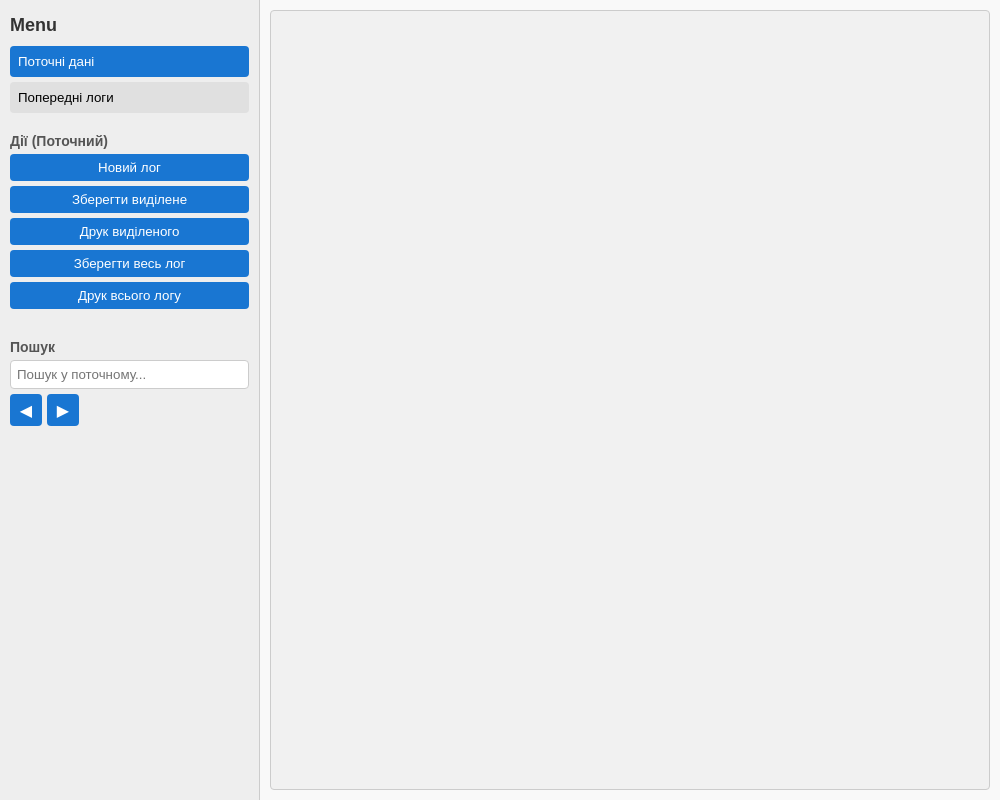
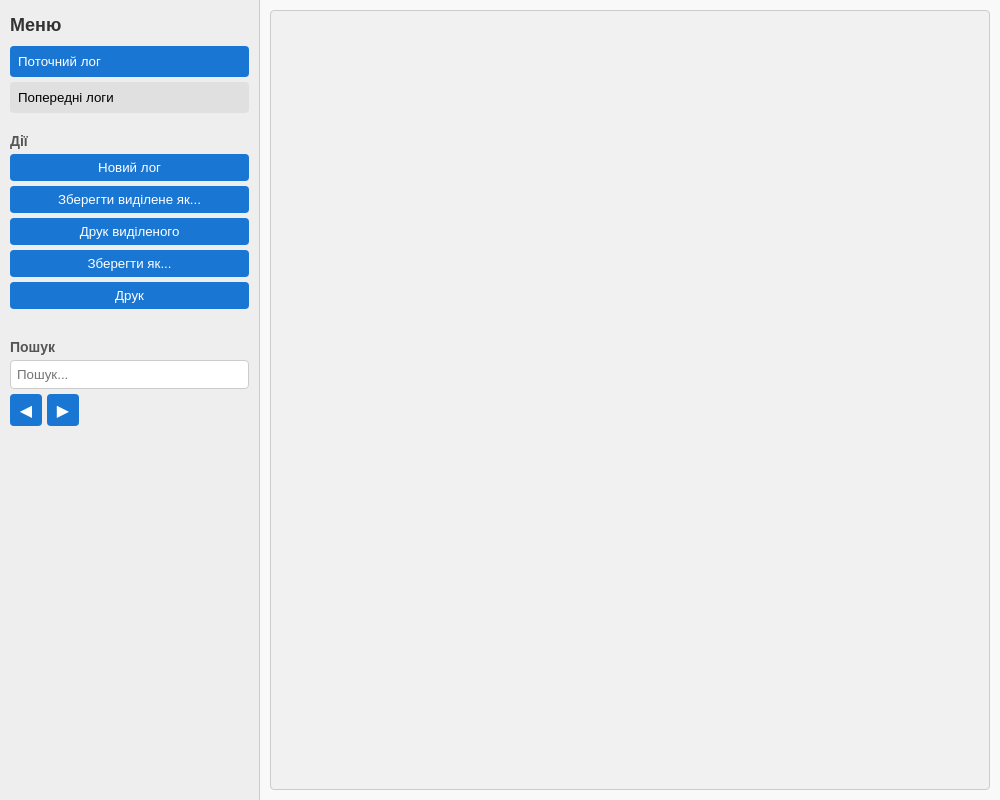
Before and after one commit to SemenSizov/ecs-virtual-printer, an Electron app: page index.html in a window 1000 px wide. Drawn offline with Linux system fonts and the light colour scheme; no server answers.

Commit message:
change labeling

```diff
--- a/index.html
+++ b/index.html
@@ -176,25 +176,25 @@
 <body>
     <!-- Sidebar -->
     <div id="sidebar">
-        <h2>Menu</h2>
+        <h2>Меню</h2>
         <div id="tabs">
-            <button id="tab-current" onclick="showTab('current')" class="active">Поточні дані</button>
+            <button id="tab-current" onclick="showTab('current')" class="active">Поточний лог</button>
             <button id="tab-history" onclick="showTab('history')">Попередні логи</button>
         </div>
 
         <div id="actions-current">
-            <h3>Дії (Поточний)</h3>
+            <h3>Дії</h3>
             <button onclick="newFile()">Новий лог</button>
-            <button onclick="saveSelection()">Зберегти виділене</button>
+            <button onclick="saveSelection()">Зберегти виділене як...</button>
             <button onclick="printSelection()">Друк виділеного</button>
-            <button onclick="saveAll()">Зберегти весь лог</button>
-            <button onclick="printAll()">Друк всього логу</button>
+            <button onclick="saveAll()">Зберегти як...</button>
+            <button onclick="printAll()">Друк</button>
         </div>
 
         <div id="actions-history" style="display:none;">
-            <h3>Дії (Історія)</h3>
-            <button onclick="printHistory()">Друк історії</button>
-            <button onclick="saveHistory()">Зберегти історію</button>
+            <h3>Дії</h3>
+            <button onclick="saveHistory()">Зберегти як...</button>
+            <button onclick="printHistory()">Друк</button>
         </div>
 
         <div id="search">
@@ -202,7 +202,7 @@
 
             <!-- Поточний -->
             <div id="search-current-wrapper">
-                <input type="text" id="search-current" placeholder="Пошук у поточному..." oninput="searchInCurrent()" />
+                <input type="text" id="search-current" placeholder="Пошук..." oninput="searchInCurrent()" />
                 <div class="search-controls" id="search-current-controls">
                     <button onclick="prevMatch('current')">◀</button>
                     <button onclick="nextMatch('current')">▶</button>
@@ -212,7 +212,7 @@
 
             <!-- Історія -->
             <div id="search-history-wrapper" style="display:none;">
-                <input type="text" id="search-box" placeholder="Пошук в історії..." oninput="searchInHistory()" />
+                <input type="text" id="search-box" placeholder="Пошук..." oninput="searchInHistory()" />
                 <div class="search-controls" id="search-history-controls">
                     <button onclick="prevMatch('history')">◀</button>
                     <button onclick="nextMatch('history')">▶</button>
```
